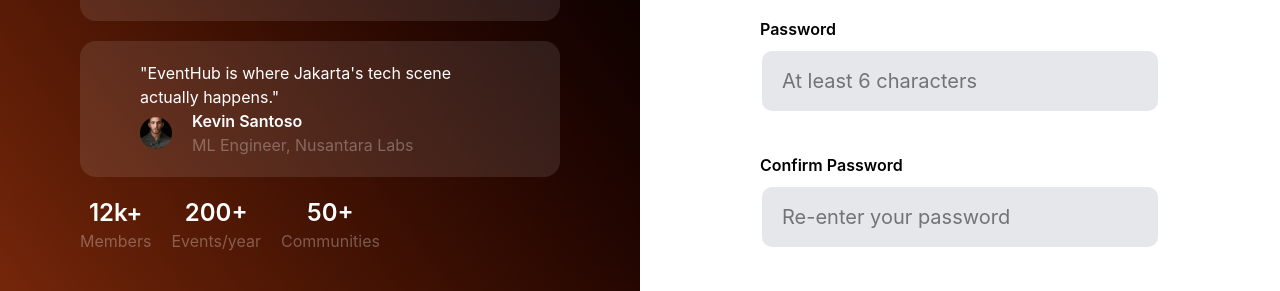
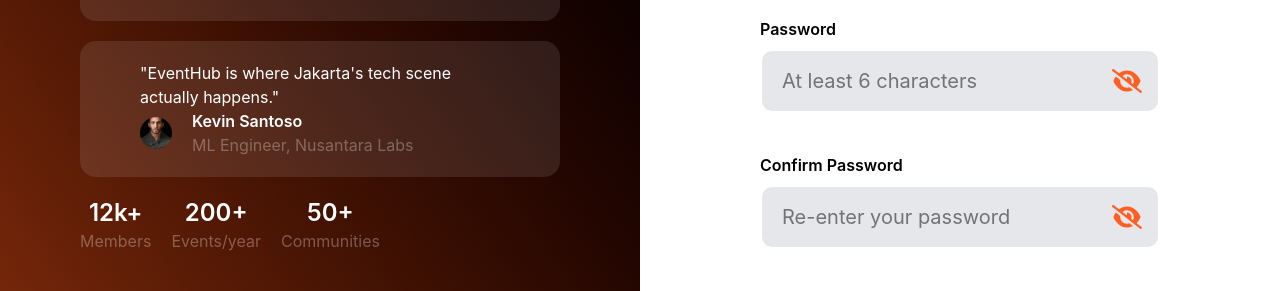
Before and after one commit to fatawaimamalmuftin/eventhub, a React (Vite) app: page /auth/registration in a window 1280 px wide. Shown: the part 491-782 px from the top of the page. Built offline with nearby package versions, Linux system fonts and the light colour scheme.

Commit message:
fix: cleaning code

```diff
--- a/src/pages/auth/Regis.jsx
+++ b/src/pages/auth/Regis.jsx
@@ -1,9 +1,11 @@
 import { Link, useNavigate } from "react-router"
 import { useForm } from "react-hook-form"
-// import UseGetItem from "../../Hooks/UseGetItem"
 import { toast } from "react-toastify"
 import { useDispatch, useSelector } from "react-redux"
 import { regis } from "../../Redux/slice/usersSlice"
+import { useState } from "react"
+import { FaEyeSlash } from "react-icons/fa6"
+import { FaEye } from "react-icons/fa"
 
 export default function Regis() {
   const dispatch = useDispatch()
@@ -12,8 +14,10 @@ export default function Regis() {
     (state) => state.usersState.users
   )
 
+  const [eyePassword, setEyePassword] = useState("close")
+  const [eyeConfirmPassword, setEyeConfirmPassword] = useState("close")
+
   const navigate = useNavigate()
-  // const dataLocal = UseGetItem("users","[]")
 
   const {
     handleSubmit,
@@ -32,8 +36,6 @@ export default function Regis() {
       profile: "",
       created_at: new Date().toISOString()
     }
-    // const setData = [...dataLocal,user]
-    // window.localStorage.setItem("users",JSON.stringify(setData))
 
     toast.success("successfully registered as a user", {
       autoClose: 1000
@@ -137,6 +139,7 @@ export default function Regis() {
         <label className="flex flex-col gap-2 font-semibold">
           Password
 
+          <div className={`veryCenter border-2 bg-gray-200 rounded-xl ${errors.password ? "border-red-500" : "border-white"} pr-4`}>
             <input
               {...register("password",{
                 required : "Password is required",
@@ -145,11 +148,26 @@ export default function Regis() {
                   message: "password minimum 6 characters",
                 },
               })}
-            type="password"
+              type={eyePassword === "close" ? "password" : "text"}
               autoComplete="new-password"
-            className={`border-2 outline-none font-normal text-base sm:text-lg md:text-xl px-4 sm:px-5 py-3 sm:py-4 ${errors.password? "border-red-500":"border-white"} bg-gray-200 rounded-xl`}
+              className="w-full outline-none font-normal text-base sm:text-lg md:text-xl px-4 sm:px-5 py-3 sm:py-4 bg-transparent"
               placeholder="At least 6 characters"
             />
+
+            <div
+              className="text-orangeFigma cursor-pointer"
+              onClick={() =>
+                eyePassword === "close"
+                  ? setEyePassword("open")
+                  : setEyePassword("close")
+              }
+            >
+              {eyePassword === "close"
+                ? <FaEyeSlash size={30}/>
+                : <FaEye size={30}/>
+              }
+            </div>
+          </div>
         </label>
 
         <p className="text-base sm:text-xl h-6 font-medium text-red-400"
@@ -159,18 +177,35 @@ export default function Regis() {
         <label className="flex flex-col gap-2 font-semibold">
           Confirm Password
 
+         <div className={`veryCenter border-2 bg-gray-200 rounded-xl ${errors.confirmPassword ? "border-red-500" : "border-white"} pr-4`}>
             <input
               {...register("confirmPassword",{
                 required: "Confirm Password is required",
                 validate: {
-                matchPassword: (value, formValues) => value === formValues.password || "passwords are not the same",
+                  matchPassword: (value, formValues) =>
+                    value === formValues.password || "passwords are not the same",
                 }
               })}
-            type="password"
+              type={eyeConfirmPassword === "close" ? "password" : "text"}
               autoComplete="new-password"
-            className={`border-2 outline-none font-normal text-base sm:text-lg md:text-xl px-4 sm:px-5 py-3 sm:py-4 ${errors.confirmPassword? "border-red-500":"border-white"} bg-gray-200 rounded-xl`}
+              className="w-full outline-none font-normal text-base sm:text-lg md:text-xl px-4 sm:px-5 py-3 sm:py-4 bg-transparent"
               placeholder="Re-enter your password"
             />
+
+            <div
+              className="text-orangeFigma cursor-pointer"
+              onClick={() =>
+                eyeConfirmPassword === "close"
+                  ? setEyeConfirmPassword("open")
+                  : setEyeConfirmPassword("close")
+              }
+            >
+              {eyeConfirmPassword === "close"
+                ? <FaEyeSlash size={30}/>
+                : <FaEye size={30}/>
+              }
+            </div>
+          </div>
         </label>
 
         <p className="text-base sm:text-xl h-6 font-medium text-red-400"
```
Lines whose indentation alone changed are shown as unchanged.
